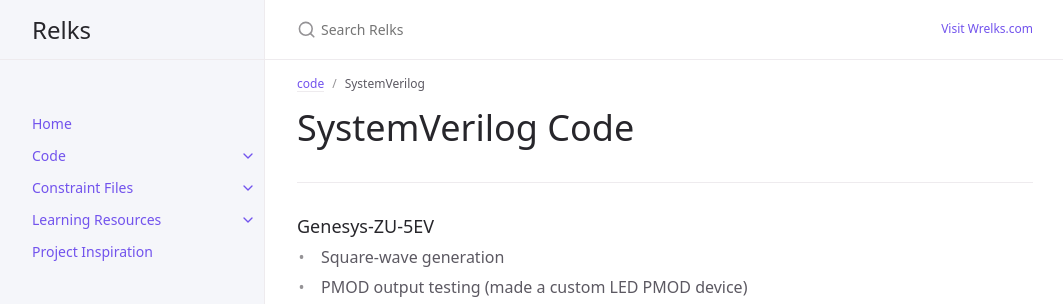
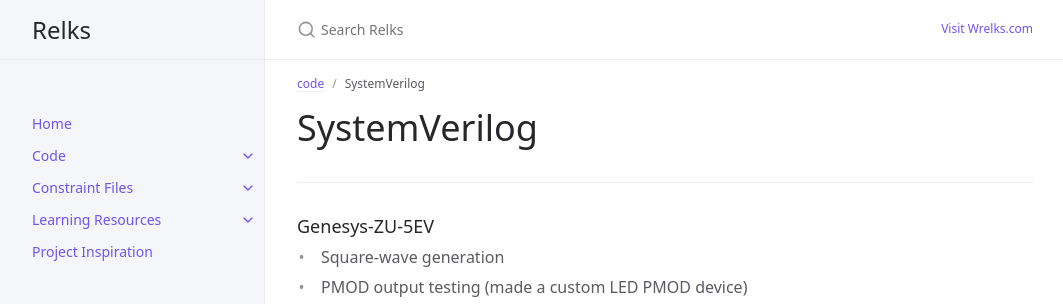
Before and after one commit to relksorg/relksorg.github.io, a Jekyll site: the page built from docs/code/SystemVerilog.md, in a window 1280 px wide and 900 px high. Shown: the top 304 px of the window, without its empty margins (107-1170 px from the left). Built offline with Jekyll 4.4.1, drawn with Linux system fonts in a browser that asks for light colours.

Commit message:
Update SystemVerilog.md

```diff
--- a/docs/code/SystemVerilog.md
+++ b/docs/code/SystemVerilog.md
@@ -5,7 +5,7 @@ parent: code
 nav_order: 1
 ---
 
-# SystemVerilog Code
+# SystemVerilog
 
 ---
 
```
